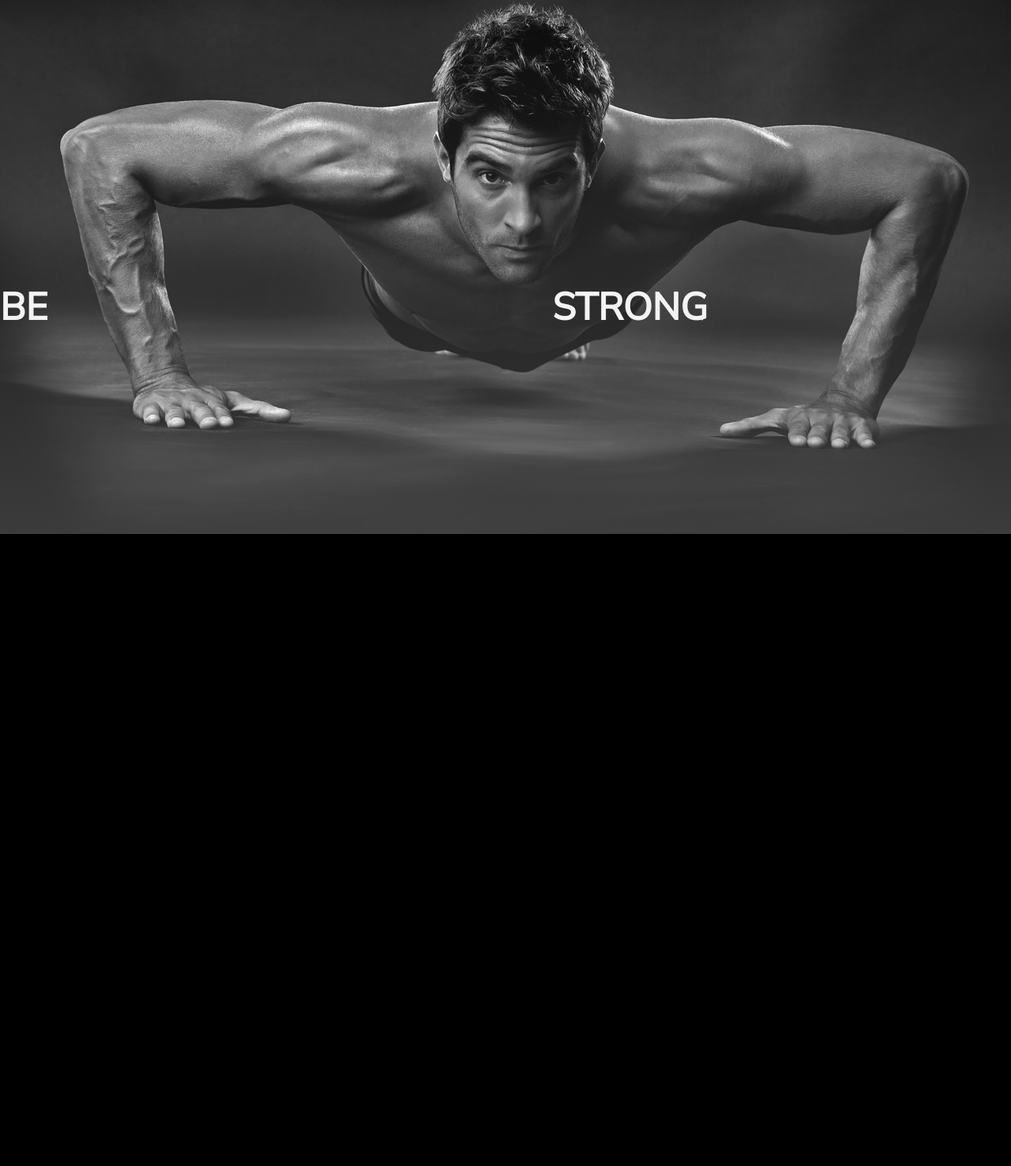
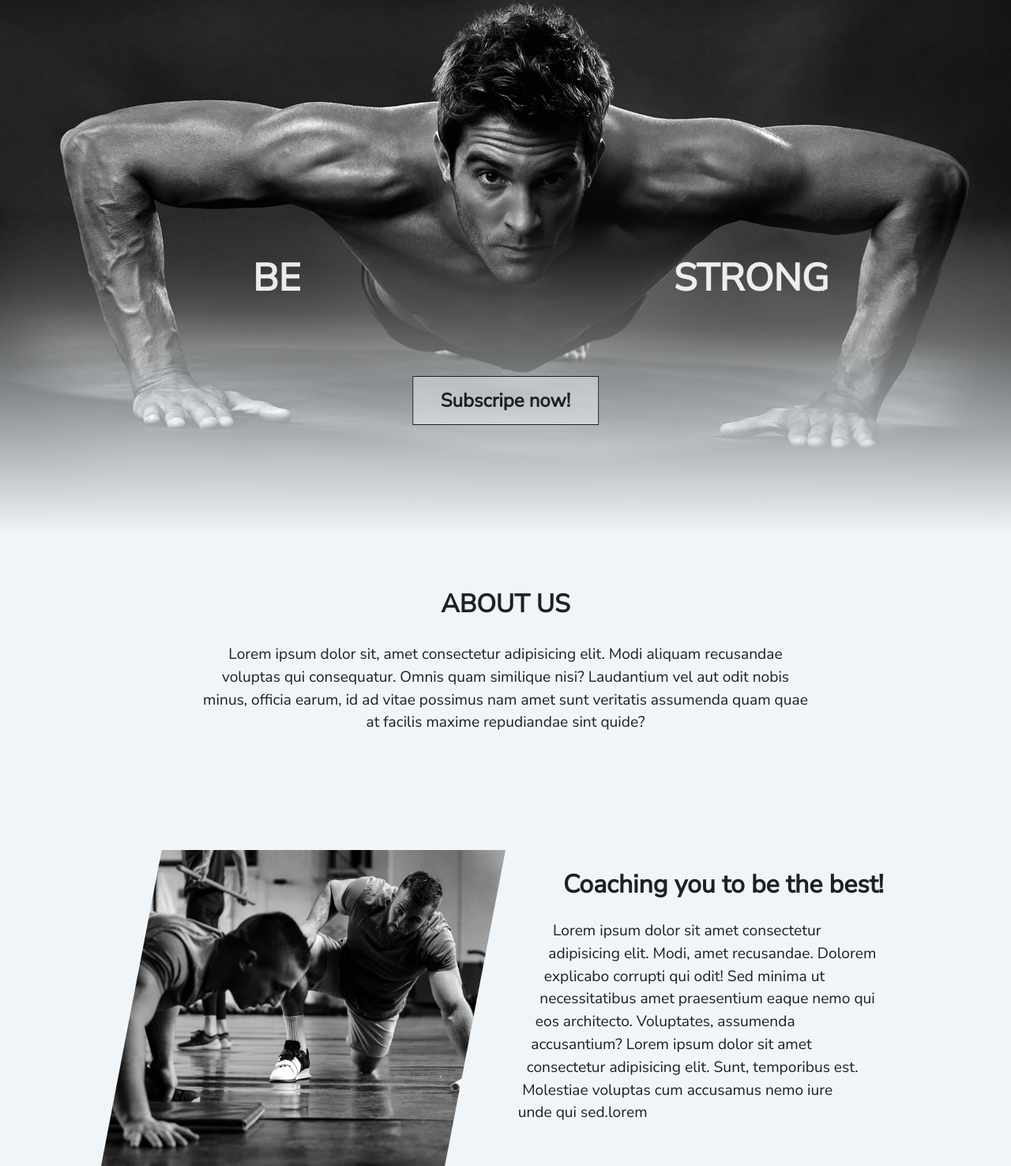
Before and after one commit to Tramsi/BeStrong, a plain HTML site: page index.html in a window 1280 px wide. Shown: the part 124-1600 px from the top of the page at 79% size. Before the commit the page ends 806 px from the top, so only its background shows below. Drawn offline with Linux system fonts and the light colour scheme.

Commit message:
changed colors and made first section

```diff
--- a/index.html
+++ b/index.html
@@ -56,18 +56,46 @@
             BeSTRONG
           </a>
         </li>
-        <li><a href="#" class="active">Home</a></li>
-        <li><a href="#">About</a></li>
-        <li><a href="#">Subscribe</a></li>
-        <li><a href="#">Contact Us</a></li>
+        <li><a href="#ma" class="active">Home</a></li>
+        <li><a href="#ab">About</a></li>
+        <li><a href="#sub">Subscriptions</a></li>
+        <li><a href="#con">Contact Us</a></li>
       </ul>
     </nav>
-    <header>
+    <header id="ma">
       <img src="imgs/Banner.jpg" alt="Man doing push up" />
       <div class="motivation">
         <h1>BE</h1>
         <h1>STRONG</h1>
       </div>
+      <a href="#sub">Subscripe now!</a>
     </header>
+    <section class="about" id="ab">
+      <h2>About us</h2>
+      <p>
+        Lorem ipsum dolor sit, amet consectetur adipisicing elit. Modi aliquam
+        recusandae voluptas qui consequatur. Omnis quam similique nisi?
+        Laudantium vel aut odit nobis minus, officia earum, id ad vitae possimus
+        nam amet sunt veritatis assumenda quam quae at facilis maxime
+        repudiandae sint quide?
+      </p>
+    </section>
+    <section class="coaching" id="">
+      <img src="Imgs/6.jpg" alt="coach with a trainee" />
+      <div class="coach-text">
+        <div class="shape"></div>
+        <div class="shape2"></div>
+
+        <h2>Coaching <span>you</span> to be the best!</h2>
+        <p>
+          Lorem ipsum dolor sit amet consectetur adipisicing elit. Modi, amet
+          recusandae. Dolorem explicabo corrupti qui odit! Sed minima ut
+          necessitatibus amet praesentium eaque nemo qui eos architecto.
+          Voluptates, assumenda accusantium? Lorem ipsum dolor sit amet
+          consectetur adipisicing elit. Sunt, temporibus est. Molestiae voluptas
+          cum accusamus nemo iure unde qui sed.lorem
+        </p>
+      </div>
+    </section>
   </body>
 </html>
--- a/style.scss
+++ b/style.scss
@@ -9,21 +9,40 @@
 html {
   box-sizing: border-box;
   scroll-behavior: smooth;
+  line-height: 1.5;
 }
 
 @import url("https://fonts.googleapis.com/css2?family=Nunito+Sans&display=swap");
+$dark: #1e2022;
+$light: #f0f5f9;
+$hover: #52616b;
+$hover-li: #c9d6df;
 
 body {
-  background-color: black;
-  color: white;
+  color: $dark;
   font-family: "Nunito Sans", sans-serif;
   position: relative;
+  min-height: 100vh;
+  background-color: $light;
+}
+
+h1 {
+  font-size: 3rem;
+}
+
+h2 {
+  font-size: 2rem;
+}
+
+p {
+  font-size: 1.2rem;
 }
 
 nav {
   width: 100%;
   position: fixed;
   top: 0;
+  z-index: 1000;
   ul {
     list-style: none;
     width: 80%;
@@ -34,7 +53,7 @@ nav {
       display: flex;
       a {
         text-decoration: none;
-        color: white;
+        color: $light;
         display: flex;
         align-items: center;
         font-size: 20px;
@@ -43,13 +62,12 @@ nav {
         padding: 10px;
         margin: 0 5px;
         position: relative;
-        transition-duration: 300ms;
         &::after {
           content: "";
           width: 100%;
           position: absolute;
           bottom: 0;
-          background-color: white;
+          background-color: $light;
           height: 2px;
           transform: scale(0);
           transition-duration: 300ms;
@@ -60,7 +78,7 @@ nav {
         .logo {
           width: 45px;
           height: 45px;
-          fill: white;
+          fill: $light;
           margin-right: 10px;
         }
       }
@@ -74,8 +92,21 @@ nav {
       margin-right: auto;
       a {
         font-size: 30px;
+        transition: all 300ms;
+
         &::after {
           content: none;
+        }
+      }
+      .logo {
+        transition: all 300ms;
+      }
+      &:hover {
+        a {
+          color: $hover-li;
+        }
+        .logo {
+          fill: $hover-li;
         }
       }
     }
@@ -85,7 +116,6 @@ nav {
 header {
   height: 100vh;
   position: relative;
-  z-index: -1;
   img {
     width: 100%;
     height: 100%;
@@ -100,23 +130,102 @@ header {
     bottom: 0;
     background: linear-gradient(
       to top,
-      rgba(192, 192, 192, 0.3),
-      rgba(192, 192, 192, 0)
+      $light,
+      rgba(0, 0, 0, 0),
+      rgba(0, 0, 0, 0)
     );
   }
 
   .motivation {
+    z-index: 10;
     position: absolute;
-    top: 60%;
+    top: 55%;
     display: flex;
     justify-content: center;
-    width: 70%;
-
-    h1 {
-      font-size: 3rem;
-    }
+    width: 100%;
+    color: rgba(255, 255, 255, 0.9);
     h1:nth-of-type(1) {
       margin-right: auto;
+      margin-left: 25%;
+    }
+    h1:nth-of-type(2) {
+      margin-left: auto;
+      margin-right: 18%;
+    }
+  }
+
+  a {
+    position: absolute;
+    top: 75%;
+    right: 50%;
+    transform: translateX(50%);
+    padding: 12px 35px;
+    background-color: rgba(240, 245, 249, 0.5);
+    color: $dark;
+    font-size: 1.5rem;
+    text-decoration: none;
+    z-index: 10;
+    border: 1px solid $dark;
+    font-weight: 900;
+    transition: all 300ms;
+    &:hover {
+      background-color: $dark;
+      color: $light;
+      top: 74%;
     }
   }
 }
+
+section.about {
+  height: 50vh;
+  min-height: 50vh;
+  text-align: center;
+  padding: 50px 20%;
+  overflow: hidden;
+  h2 {
+    padding: 15px;
+    text-transform: uppercase;
+    margin-bottom: 10px;
+  }
+}
+
+section.coaching {
+  height: 50vh;
+  width: 80%;
+  margin: 0 auto;
+  // display: grid;
+  // grid-template-columns: 1fr 1fr;
+
+  img {
+    float: left;
+    height: 100%;
+    width: 50%;
+    object-fit: cover;
+    object-position: right;
+    clip-path: polygon(15% 0%, 100% 0%, 85% 100%, 0% 100%);
+  }
+
+  .coach-text {
+    float: left;
+    width: 50%;
+    height: 100%;
+    clip-path: polygon(15% 0%, 100% 0%, 85% 100%, 0% 100%);
+    overflow: hidden;
+    .shape {
+      float: left;
+      width: 15%;
+      height: 100%;
+      shape-outside: polygon(0 0, 0% 100%, 100% 0);
+    }
+
+    .shape2 {
+      float: right;
+      width: 15%;
+      height: 100%;
+      shape-outside: polygon(0 100%, 100% 100%, 100% 0);
+    }
+    h2 {
+      margin: 20px;
+    }
+  }
+}
```
Also changed, not shown: Imgs/6.jpg (added), style.css, 1 other file.
